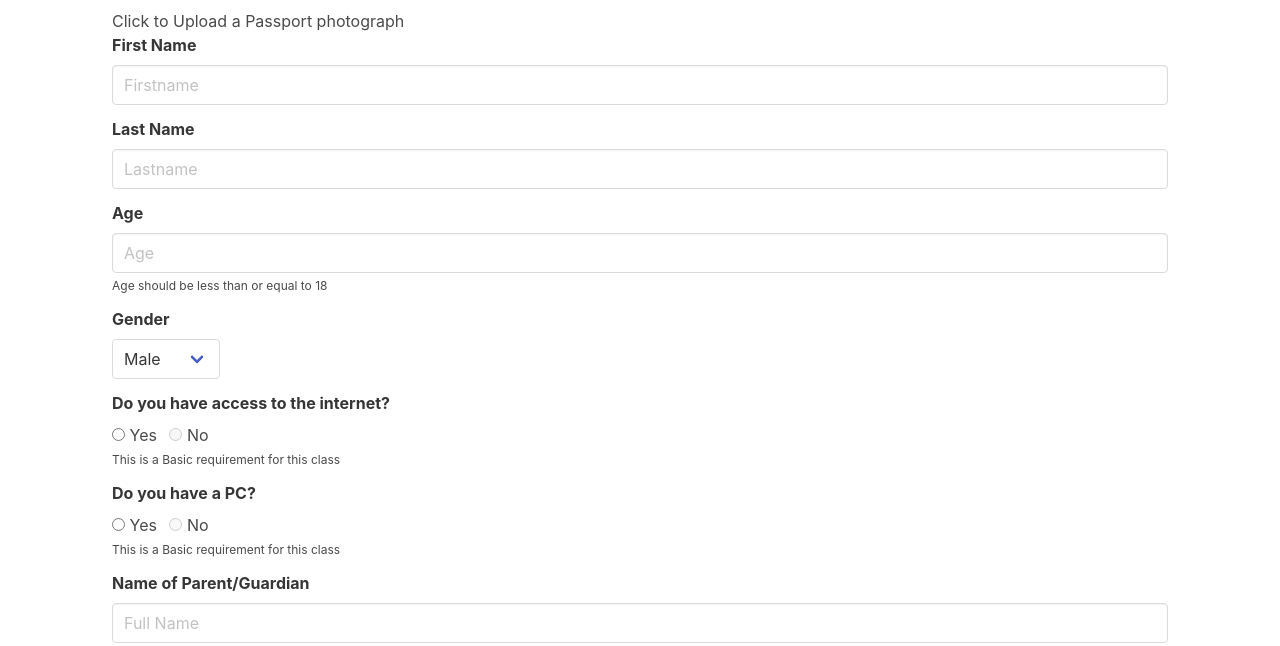
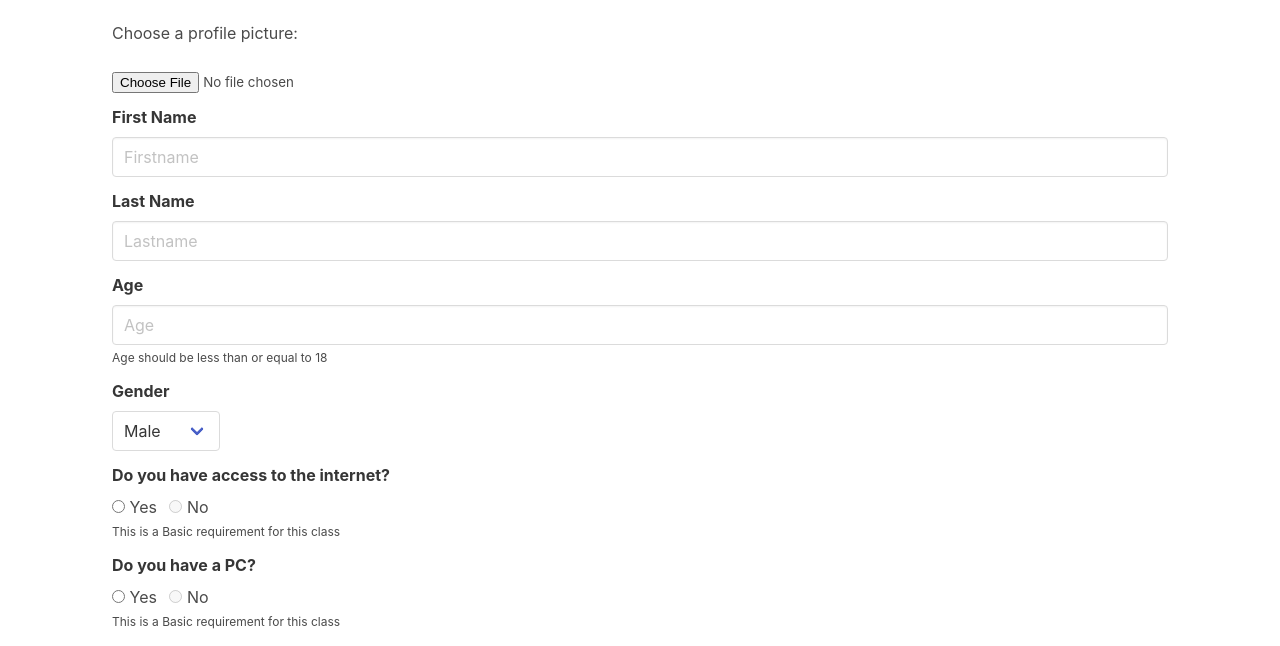
Before and after one commit to kicekream/pinafrica-internship-challenge, a website: page index.html in a window 1280 px wide. Shown: the part 116-762 px from the top of the page. Drawn offline with nearby package versions, Linux system fonts and the light colour scheme.

Commit message:
fixed image upload

```diff
--- a/index.html
+++ b/index.html
@@ -3,7 +3,7 @@
   <head>
     <meta charset="utf-8" />
     <meta name="viewport" content="width=device-width, initial-scale=1" />
-    <title>Registration</title>
+    <title>Registration Form</title>
     <link
       rel="stylesheet"
       href="https://cdn.jsdelivr.net/npm/bulma@0.9.1/css/bulma.min.css"
@@ -12,23 +12,24 @@
 
   <body>
     <section class="section container">
-
       <form>
-
-      <div class="field">
+        <div class="intro">
           <h1 class="title">Teach Kids Code</h1>
           <p class="subtitle">Registration form</p>
         </div>
 
-      <div class="file is-boxed">
-        <label class="file-label">
-          <input class="file-input" type="file" name="passport" required>
-
-            <span class="file-label">
-              Click to Upload a Passport photograph
-            </span>
-          </span>
-        </label>
+        <div class="field">
+          <label for="avatar"
+            ><p><br />Choose a profile picture:</p></label
+          >
+          <p><br /></p>
+          <input
+            type="file"
+            id="avatar"
+            name="avatar"
+            accept="image/png, image/jpeg"
+            required
+          />
         </div>
 
         <div class="field">
@@ -75,7 +76,7 @@
           <div class="control">
             <label class="label">Do you have access to the internet?</label>
             <label class="radio">
-            <input type="radio" name="gotLaptop" required/>
+              <input type="radio" name="gotLaptop" required />
               Yes
             </label>
             <label class="radio">
@@ -90,7 +91,7 @@
           <div class="control">
             <label class="label">Do you have a PC?</label>
             <label class="radio">
-            <input type="radio" name="gotInternet" required/>
+              <input type="radio" name="gotInternet" required />
               Yes
             </label>
             <label class="radio">
@@ -135,7 +136,7 @@
         <div class="field">
           <div class="control">
             <label class="checkbox">
-            <input type="checkbox" required/>
+              <input type="checkbox" required />
               I hereby give my permission for my child/ward to take part in the
               training for the duration of the program.
             </label>
```
Lines whose indentation alone changed are shown as unchanged.
